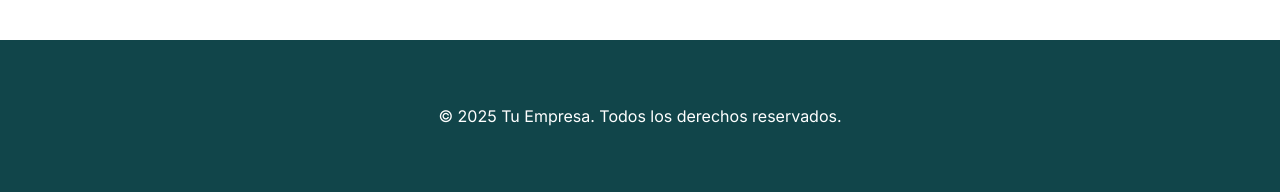
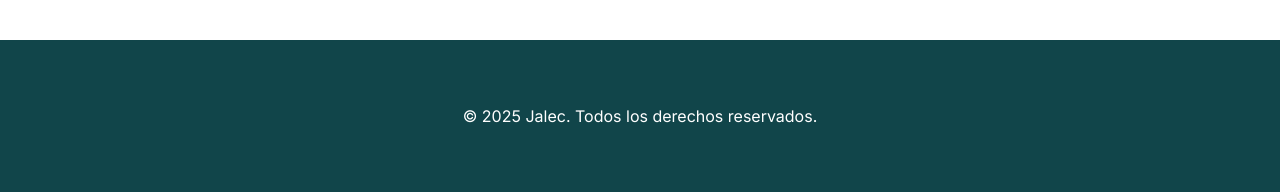
Before and after one commit to crigarmen1/PGPI-Natursur, a Django app: page / in a window 1280 px wide. Shown: the part 1409-1601 px from the top of the page. Run offline with Django 5.2, Linux system fonts and the light colour scheme; data that the repository does not hold is empty; some libraries are stand-ins or nearby versions.

Commit message:
style: :art: change the footer

```diff
--- a/tienda_virtual/home/templates/index.html
+++ b/tienda_virtual/home/templates/index.html
@@ -151,7 +151,7 @@
 
     <footer>
         <div class="container-max-width container-padding footer-content">
-            <p>&copy; {% now "Y" %} Tu Empresa. Todos los derechos reservados.</p>
+            <p>&copy; {% now "Y" %} Jalec. Todos los derechos reservados.</p>
 
         </div>
     </footer>
```
